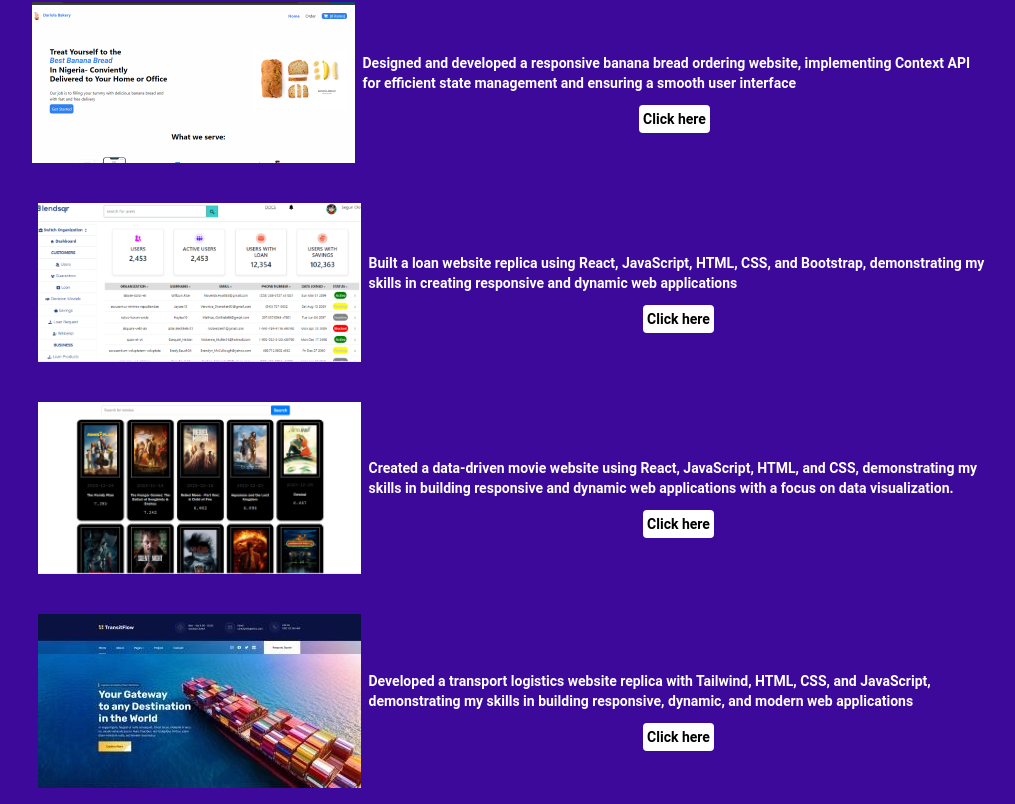
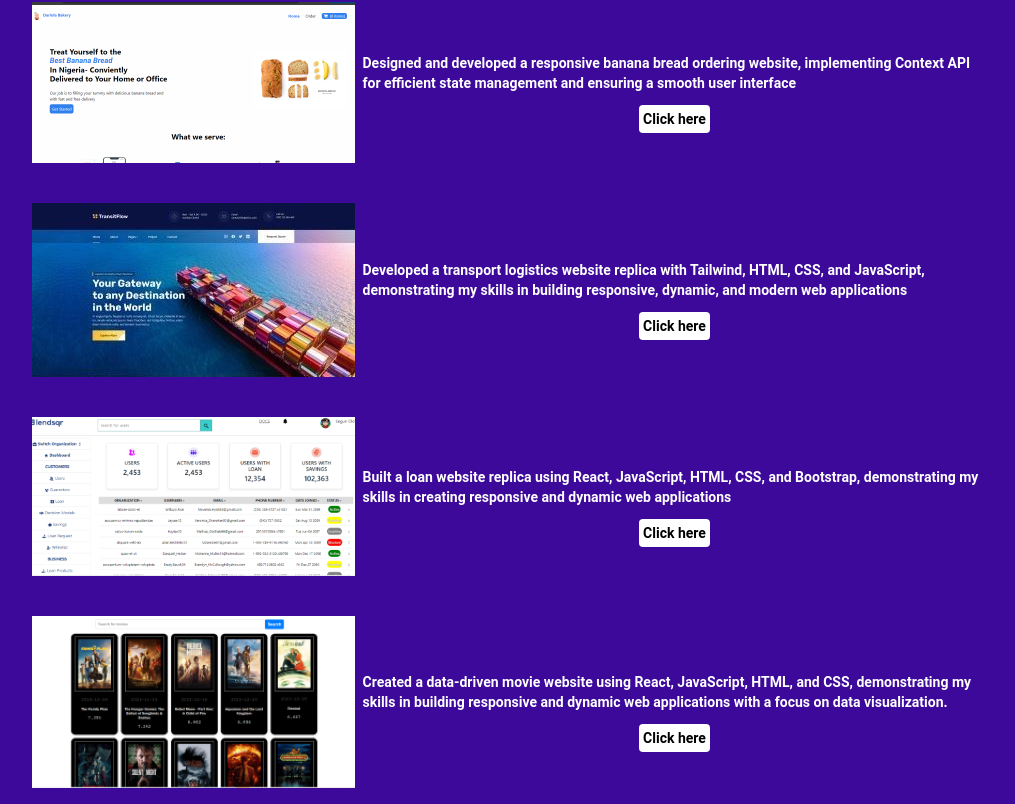
Before and after one commit to Segzyp1000/porfolio, a React (Vite) app: page /project in a window 1280 px wide. Shown: the part 230-1034 px from the top of the page, without its empty margins (131-1146 px from the left). Built offline with nearby package versions, Linux system fonts and the light colour scheme.

Commit message:
another commited one

```diff
--- a/src/pages/ProjectPage.jsx
+++ b/src/pages/ProjectPage.jsx
@@ -30,6 +30,29 @@ const ProjectPage = () => {
               Click here
             </a>
           </p>
+        </div>
+        <div className="mt-10 flex flex-wrap justify-center items-center text-white text-sm space-x-2">
+          <a
+            href="https://logisticstransport.onrender.com/"
+            target="_blank"
+            rel="noopener noreferrer"
+          >
+            <img src={Project3} alt="" />
+          </a>
+          <p className="flex flex-col justify-center items-center w-1/2 mt-5">
+            Developed a transport logistics website replica with Tailwind, HTML,
+            CSS, and JavaScript, demonstrating my skills in building responsive,
+            dynamic, and modern web applications
+            <a
+              href="https://logisticstransport.onrender.com/"
+              target="_blank"
+              rel="noopener noreferrer"
+              className="bg-white text-black rounded p-1 mt-3"
+            >
+              Click here
+            </a>
+          </p>
+        </div>
         <div className="mt-10 flex flex-wrap justify-center items-center text-white text-sm space-x-2">
           <a
             href="https://segzyp1000.github.io/loansite/"
@@ -39,8 +62,8 @@ const ProjectPage = () => {
             <img src={Project1} alt="" />
           </a>
           <p className="flex flex-col items-center w-1/2 mt-5">
-              Built a loan website replica using React, JavaScript, HTML, CSS,
-              and Bootstrap, demonstrating my skills in creating responsive and
+            Built a loan website replica using React, JavaScript, HTML, CSS, and
+            Bootstrap, demonstrating my skills in creating responsive and
             dynamic web applications
             <a
               href="https://segzyp1000.github.io/loansite"
@@ -62,8 +85,8 @@ const ProjectPage = () => {
           </a>
           <p className="flex flex-col items-center w-1/2 mt-5">
             Created a data-driven movie website using React, JavaScript, HTML,
-              and CSS, demonstrating my skills in building responsive and
-              dynamic web applications with a focus on data visualization.
+            and CSS, demonstrating my skills in building responsive and dynamic
+            web applications with a focus on data visualization.
             <a
               href="https://segzyp1000.github.io/hngtask2/"
               target="_blank"
@@ -74,29 +97,6 @@ const ProjectPage = () => {
             </a>
           </p>
         </div>
-          <div className="mt-10 flex flex-wrap justify-center items-center text-white text-sm space-x-2">
-            <a
-              href="https://logisticstransport.onrender.com/"
-              target="_blank"
-              rel="noopener noreferrer"
-            >
-              <img src={Project3} alt="" />
-            </a>
-            <p className="flex flex-col justify-center items-center w-1/2 mt-5">
-              Developed a transport logistics website replica with Tailwind,
-              HTML, CSS, and JavaScript, demonstrating my skills in building
-              responsive, dynamic, and modern web applications
-              <a
-                href="https://logisticstransport.onrender.com/"
-                target="_blank"
-                rel="noopener noreferrer"
-                className="bg-white text-black rounded p-1 mt-3"
-              >
-                Click here
-              </a>
-            </p>
-          </div>
-        </div>
       </div>
     </div>
   );
```
Lines whose indentation alone changed are shown as unchanged.
